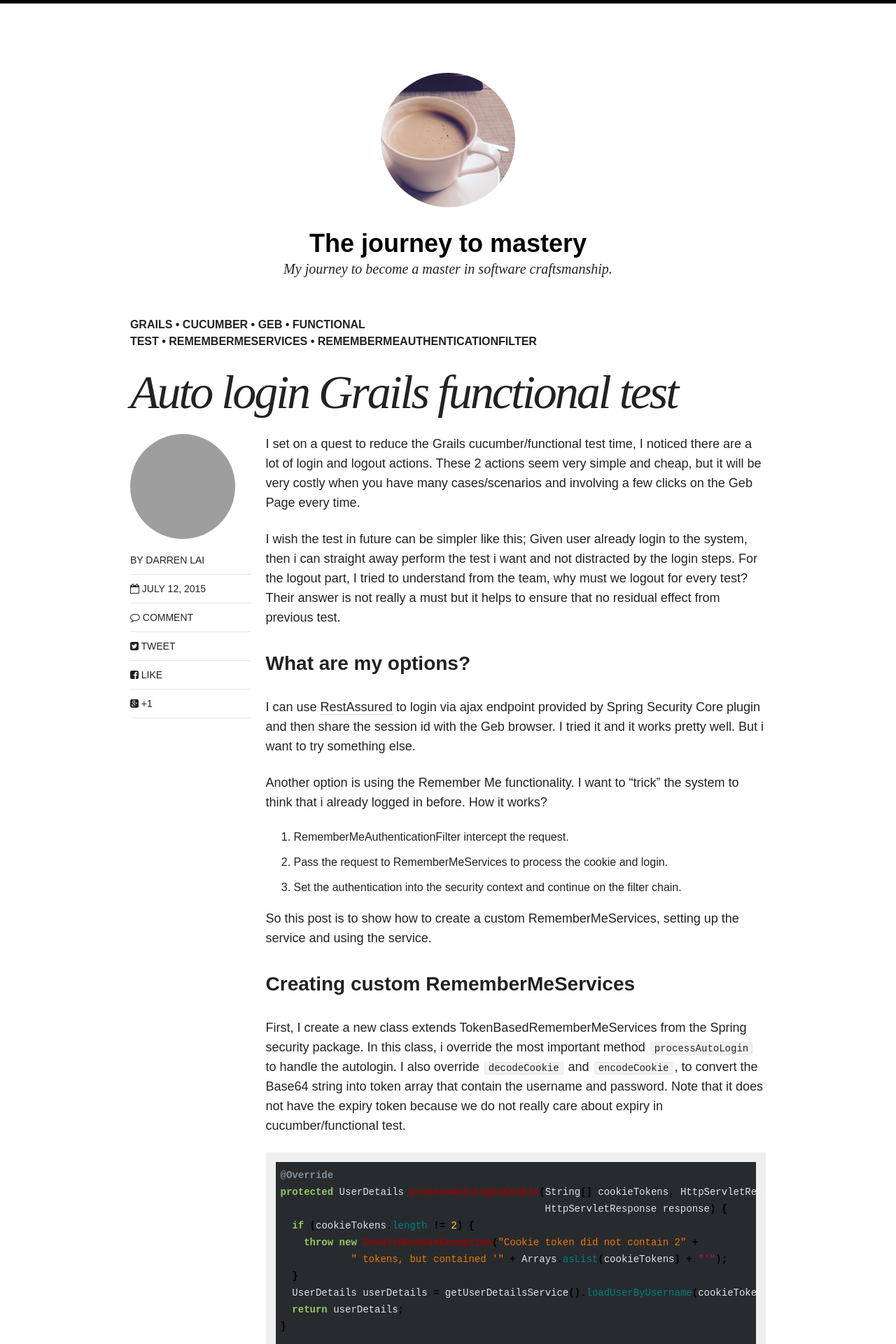
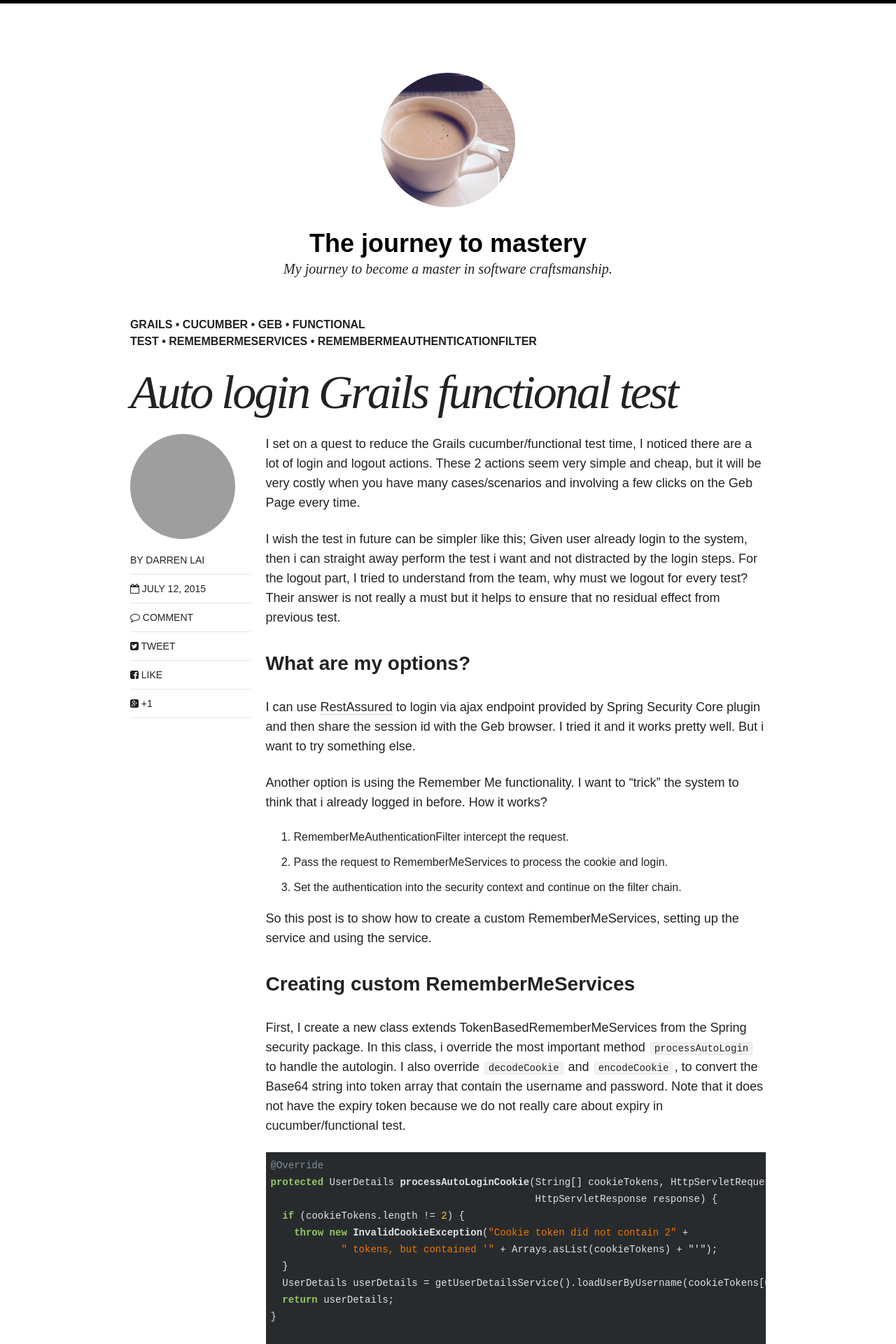
Before and after one commit to kinwahlai/kinwahlai.github.io, a Jekyll site: the page built from _posts/blog/2015-07-12-auto-login-grails-functional-test.md, in a window 1280 px wide. Shown: the top 1920 px of the page at 70% size. Built offline with Jekyll 4.4.1, drawn with Linux system fonts in a browser that asks for light colours; nearby versions of some CDN libraries; comment, search, counter and statistics services are not loaded; grey boxes are pictures that could not be loaded.

Commit message:
update to rouge and kramdown

```diff
--- a/_config.yml
+++ b/_config.yml
@@ -12,7 +12,11 @@
 
 permalink:   /:categories/:title/
 markdown:    kramdown
-highlighter: pygments
+kramdown:
+  input: GFM
+  auto_ids: true
+  syntax_highlighter: rouge
+highlighter: rouge
 sass:
   sass_dir: _sass
   style: compressed
--- a/assets/css/main.scss
+++ b/assets/css/main.scss
@@ -19,7 +19,7 @@
 @import "mixins";
 @import "reset";
 @import "site";
-@import "pygments";
+// @import "pygments";
 @import "coderay";
 @import "elements";
 @import "forms";
```
Also changed, not shown: _drafts/examples/2011-03-10-sample-post.md (renamed from _drafts/2011-03-10-sample-post.md), _drafts/examples/2012-05-22-readability-post.md (renamed from _drafts/2012-05-22-readability-post.md), _drafts/examples/2013-05-22-sample-post-images.md (renamed from _drafts/2013-05-22-sample-post-images.md), _drafts/examples/2013-05-23-readability-feature-post.md (renamed from _drafts/2013-05-23-readability-feature-post.md), _drafts/examples/2013-06-25-video-post.md (renamed from _drafts/2013-06-25-video-post.md), _drafts/examples/2013-08-12-sample-link-post.md (renamed from _drafts/2013-08-12-sample-link-post.md), _drafts/examples/2013-08-16-code-highlighting-post.md (renamed from _drafts/2013-08-16-code-highlighting-post.md), _drafts/examples/2014-06-19-author-override.md (renamed from _drafts/2014-06-19-author-override.md).
